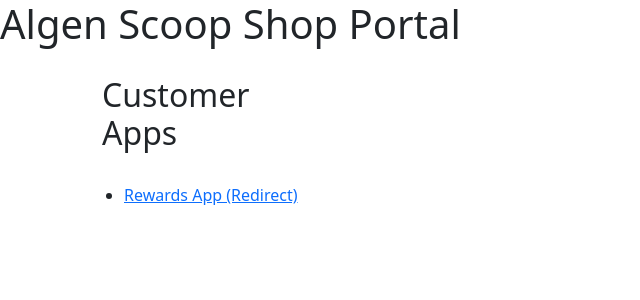
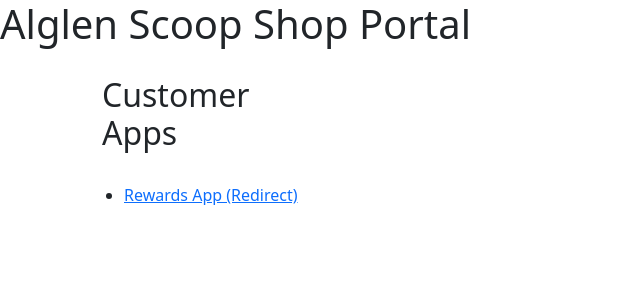
Before and after one commit to OktaEdu/es-delivery-ci4d-implementing-self-service-registration, a Node server app: page / in a window 1280 px wide. Shown: the top 300 px of the page, without its empty margins (0-640 px from the left). Run offline with Node 20, Linux system fonts and the light colour scheme.

Commit message:
update branding

```diff
--- a/package.json
+++ b/package.json
@@ -1,5 +1,5 @@
 {
-  "name": "algens",
+  "name": "alglen",
   "version": "1.0.0",
   "description": "In this [Okta Learning](https:/learning.okta.com) hands-on lab, you will implement a self-service registration experience for your B2C application.",
   "homepage": "https://github.com/OktaEdu/es-delivery-ci4d-implementing-self-service-registration#readme",
--- a/views/index.ejs
+++ b/views/index.ejs
@@ -4,7 +4,7 @@
     <meta charset="UTF-8">
     <meta http-equiv="X-UA-Compatible" content="IE=edge">
     <meta name="viewport" content="width=device-width, initial-scale=1.0">
-    <title>Algen Scoop Shop Portal</title>
+    <title>Alglen Scoop Shop Portal</title>
     <!-- Bootstrap CSS via CDN -->
     <link href="https://cdn.jsdelivr.net/npm/bootstrap@5.2.2/dist/css/bootstrap.min.css" rel="stylesheet" integrity="sha384-Zenh87qX5JnK2Jl0vWa8Ck2rdkQ2Bzep5IDxbcnCeuOxjzrPF/et3URy9Bv1WTRi" crossorigin="anonymous">
     <!-- Custom CSS-->
@@ -24,7 +24,7 @@
     </style>
 </head>
 <body>
-  <h1>Algen Scoop Shop Portal</h1>
+  <h1>Alglen Scoop Shop Portal</h1>
 <div class="container">
   <div class="row">
     <div class="col-3">
```
Also changed, not shown: 5 other files.
